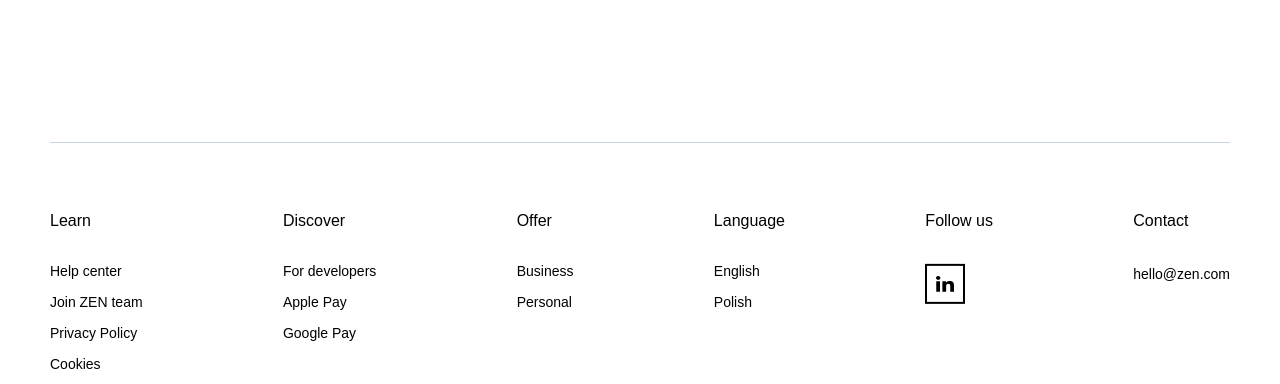
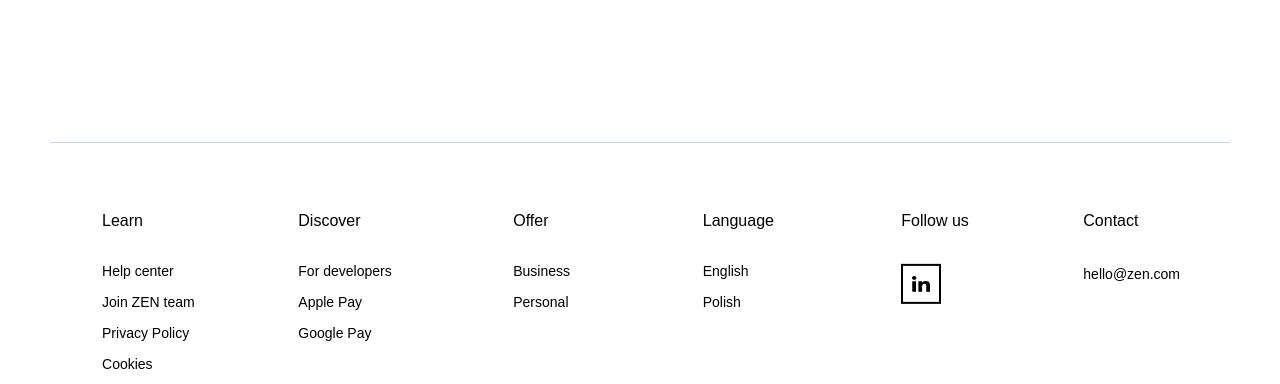
Before and after one commit to ColorOfMagestic/Zen_project, a website: page app/index.html in a window 1280 px wide. Shown: the part 5567-5951 px from the top of the page. Drawn offline with Linux system fonts and the light colour scheme; files whose address does not match are found by name.

Commit message:
поменял flex на grid в секции "lists"

```diff
--- a/app/less/lists.less
+++ b/app/less/lists.less
@@ -1,7 +1,8 @@
 .lists {
-    width: 100%;
-    display: flex;
-    justify-content: space-between;
+    display: grid;
+    grid-template-columns: repeat(6, 1fr);
+    grid-template-rows: auto;
+    justify-items: center;
     padding-top: 47px;
     ul {
         list-style: none;
@@ -101,3 +102,8 @@
          color: #000;
     }
 }
+@media screen and (min-width: @mobile) and (max-width: @tablet) {
+  .lists {
+
+  }
+}
```
Also changed, not shown: app/css/style.min.css.
